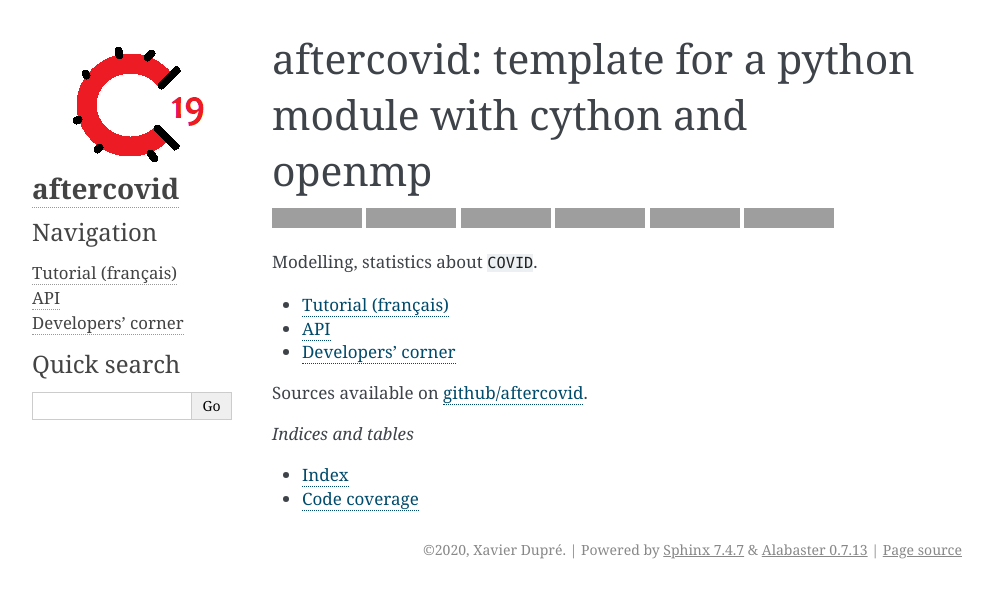
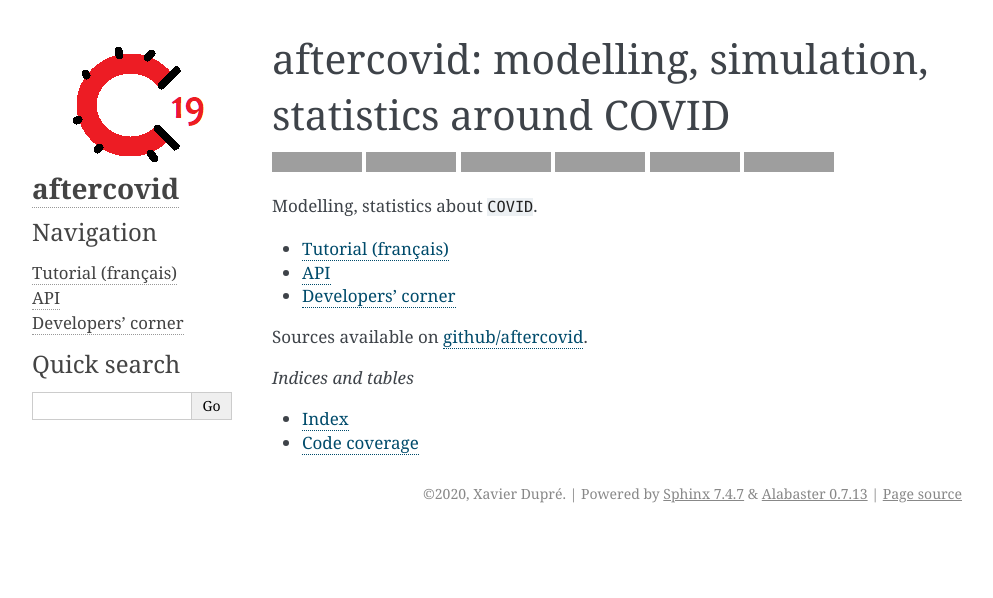
Before and after one commit to sdpython/aftercovid, a Sphinx documentation site: the page built from doc/index.rst, in a window 1280 px wide, cut to the strip 0-598 px from the top of the page. Shown: the whole strip, without its empty margins (148-1141 px from the left). Built offline with Sphinx 7.4.7, drawn with Linux system fonts in a browser that asks for light colours; pages that are not in the unit, such as notebooks, are missing from menus; cross-references to code outside the pages are shown as plain code; grey boxes are pictures that could not be loaded.

Commit message:
Update index.rst

```diff
--- a/doc/index.rst
+++ b/doc/index.rst
@@ -1,6 +1,6 @@
 
-aftercovid: template for a python module with cython and openmp
-=============================================================
+aftercovid: modelling, simulation, statistics around COVID
+==========================================================
 
 .. image:: https://circleci.com/gh/sdpython/aftercovid/tree/master.svg?style=svg
     :target: https://circleci.com/gh/sdpython/aftercovid/tree/master
```
